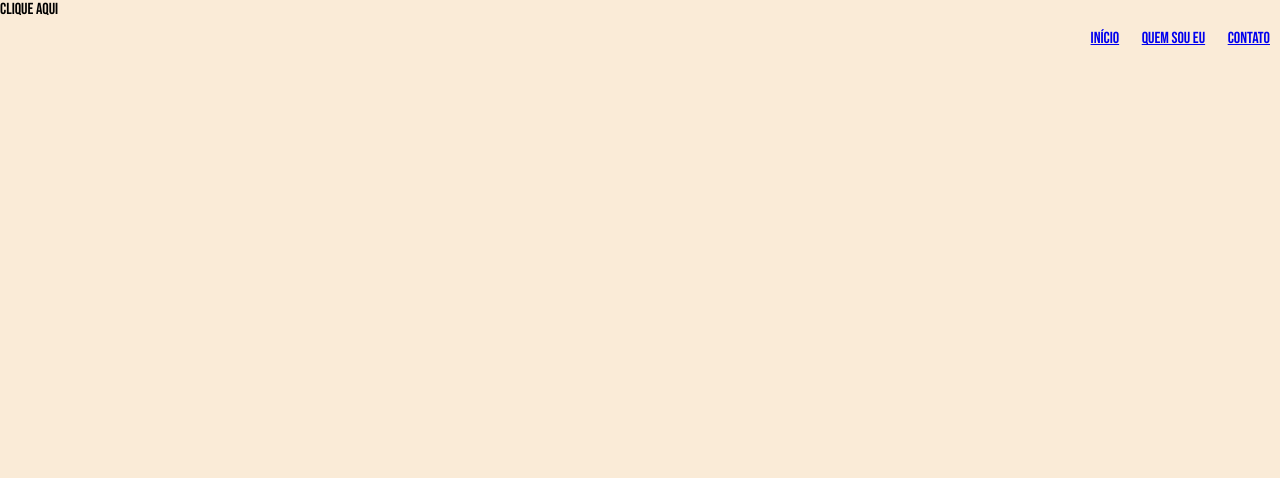
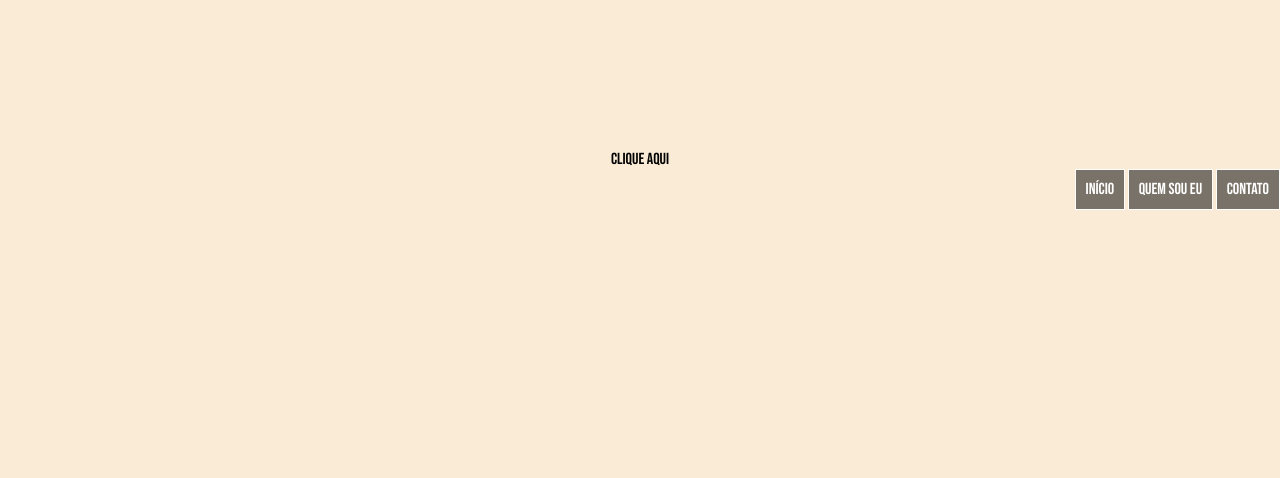
Before and after one commit to renaodigital/aulas-senac, a plain HTML site: page exercícios/Layout/index.html in a window 1280 px wide. Shown: the top 478 px of the page. Drawn offline with Linux system fonts and the light colour scheme.

Commit message:
04/04/2023 [21h39min]

```diff
--- a/exercícios/Layout/index.html
+++ b/exercícios/Layout/index.html
@@ -12,9 +12,11 @@
 </head>
 <body>
 <header class="cabecalho">
-    <h1></h1>
-    <h2></h2>
-    <p>Clique aqui</p>
+    <div class="cabecalho_conteudo">
+        <h1></h1>
+        <h2></h2>
+        <p>Clique aqui</p>
+    </div>
     <nav class="cabecalho_menu">
                 <a href="#">Início</a>
                 <a href="#">Quem sou eu</a>
--- a/exercícios/Layout/style.css
+++ b/exercícios/Layout/style.css
@@ -22,4 +22,29 @@
 .cabecalho_menu a {
     display: inline-block;
     padding: 10px;
+    text-decoration: none;
+    text-transform: uppercase;
+    border: 1px solid #fff;
+    margin-top: 10px 20px 0 0;
+    background-color: #00000083;
+    color: white;
 }
+
+.cabecalho_conteudo {
+    text-align: center;
+    margin-top: 150px;
+}
+
+.cabecalho_conteudo h1 {
+    text-transform: uppercase;
+    color: #fff;
+    text-shadow: 3px 4px 7px #000;
+}
+
+<!-- link text-shadow --!>
+https://www.w3schools.com/cssref/css3_pr_text-shadow.php
+
+
+<!-- link inscricao github education --!>
+https://education.github.com/partner_school_applications/apply
+https://support.github.com/contact/campus-program
```
